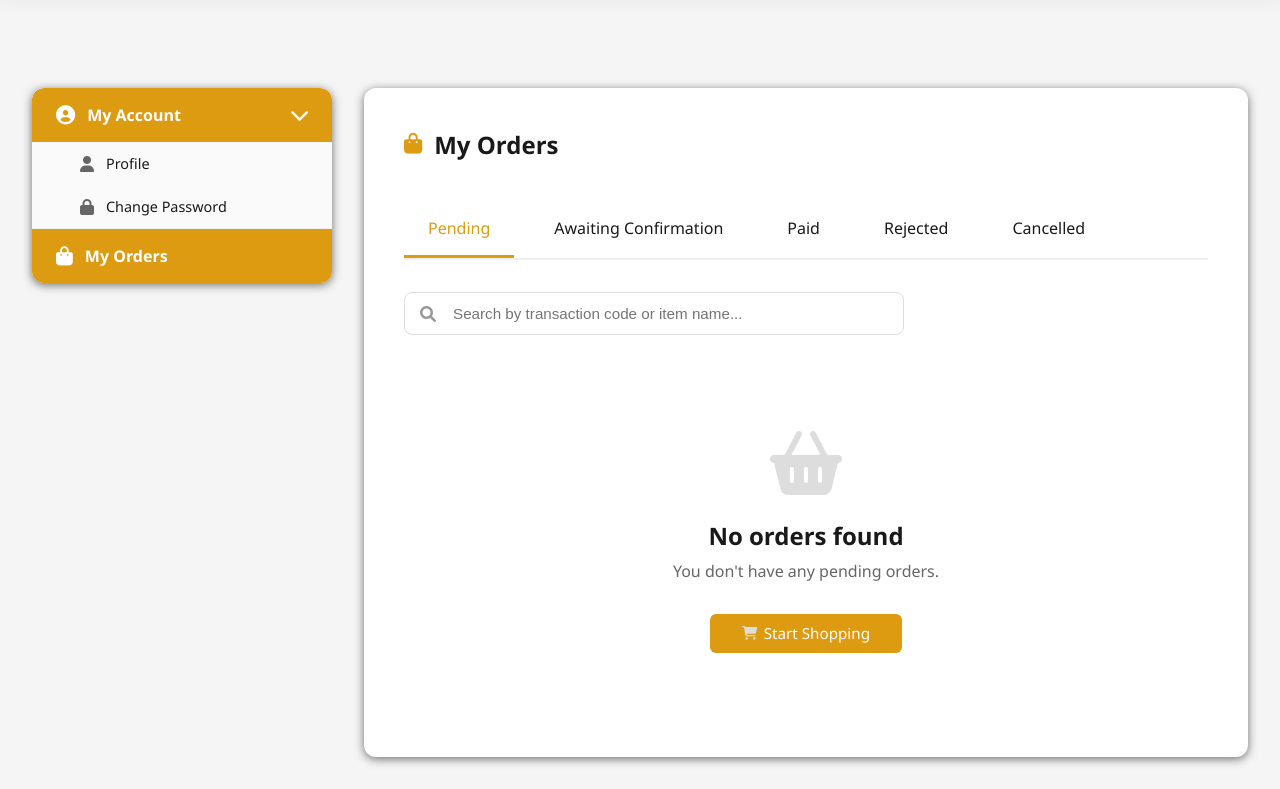
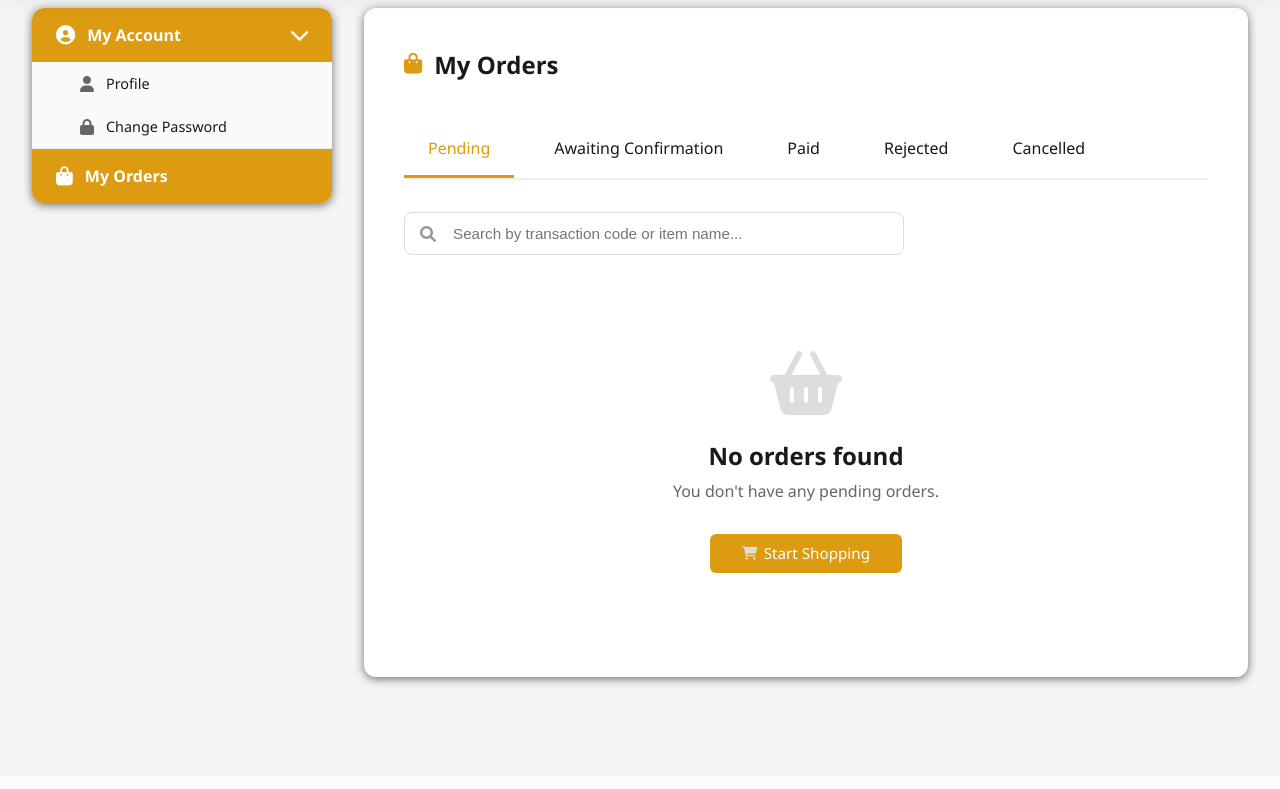
Before and after one commit to kelvinramadan/PapuaJourneyExpo, a PHP site: page /users/account/my_orders.php in a window 1280 px wide. Shown: the part 104-893 px from the top of the page. After the commit the page ends 791 px from the top, so only its background shows below. Run offline with PHP 8.4, Linux system fonts and the light colour scheme; a user stored in the database is signed in; data comes from the database, SQL or seed files in the repository; data that the repository does not hold is empty.

Commit message:
Improve order item title logic and CSS scoping
Enhanced the SQL query in my_orders.php to use item_name if available, falling back to type-specific titles. Scoped button styles in my_orders.css to avoid affecting the navbar. Fixed parameter types in process_checkout.php for transaction item insertion. Removed global body padding in navbar.php to prevent style conflicts. Added a new payment proof image.

```diff
--- a/users/account/my_orders.css
+++ b/users/account/my_orders.css
@@ -1,17 +1,25 @@
 /* Import base styles from my_account.css */
 @import url('my_account.css');
 
+
 /* Order-specific styles */
 
-/* Global fixes for button text */
-a.btn, button.btn {
+/* Order-specific button fixes - scoped to avoid affecting navbar */
+.orders-container a.btn,
+.orders-container button.btn,
+.order-card a.btn,
+.order-card button.btn,
+.empty-state a.btn,
+.empty-state button.btn {
     text-decoration: none;
     display: inline-flex;
     align-items: center;
     white-space: nowrap;
 }
 
-.btn span {
+.orders-container .btn span,
+.order-card .btn span,
+.empty-state .btn span {
     line-height: 1;
     vertical-align: middle;
 }
--- a/users/account/my_orders.php
+++ b/users/account/my_orders.php
@@ -112,11 +112,14 @@ while ($order = $orders_result->fetch_assoc()) {
     $items_stmt = $db->prepare("
         SELECT
             ti.*,
-            CASE
-                WHEN ti.item_type = 'wisata' THEN w.judul
-                WHEN ti.item_type = 'penginapan' THEN p.judul
-                WHEN ti.item_type = 'artikel' THEN a.judul
-            END as item_title,
+            COALESCE(
+                ti.item_name,
+                CASE
+                    WHEN ti.item_type = 'wisata' THEN w.judul
+                    WHEN ti.item_type = 'penginapan' THEN p.judul
+                    WHEN ti.item_type = 'artikel' THEN a.judul
+                END
+            ) as item_title,
             CASE
                 WHEN ti.item_type = 'wisata' THEN w.photo
                 WHEN ti.item_type = 'penginapan' THEN p.photo
--- a/users/checkout/process_checkout.php
+++ b/users/checkout/process_checkout.php
@@ -76,7 +76,7 @@ try {
     // Insert transaction items
     foreach ($cart_items as $item) {
         $stmt = $db->prepare("INSERT INTO transaksi_items (transaksi_id, item_type, item_id, item_name, quantity, price_per_unit, subtotal, booking_date, checkin_date, checkout_date, notes) VALUES (?, ?, ?, ?, ?, ?, ?, ?, ?, ?, ?)");
-        $stmt->bind_param("iisisiddsss",
+        $stmt->bind_param("isisiddssss",
             $transaksi_id,
             $item['item_type'],
             $item['item_id'],
--- a/users/components/navbar.php
+++ b/users/components/navbar.php
@@ -642,9 +642,11 @@ $db->close();
 }
 
 /* Adjust body padding for fixed header */
+/* Removed to prevent conflicts with page-specific styles
 body {
     padding-top: 80px;
 }
+*/
 
 /* Media Queries */
 @media (max-width: 768px) {
```
Also changed, not shown: uploads/payment_proofs/payment_TRX202506260238008_1750898415.jpg (added).
